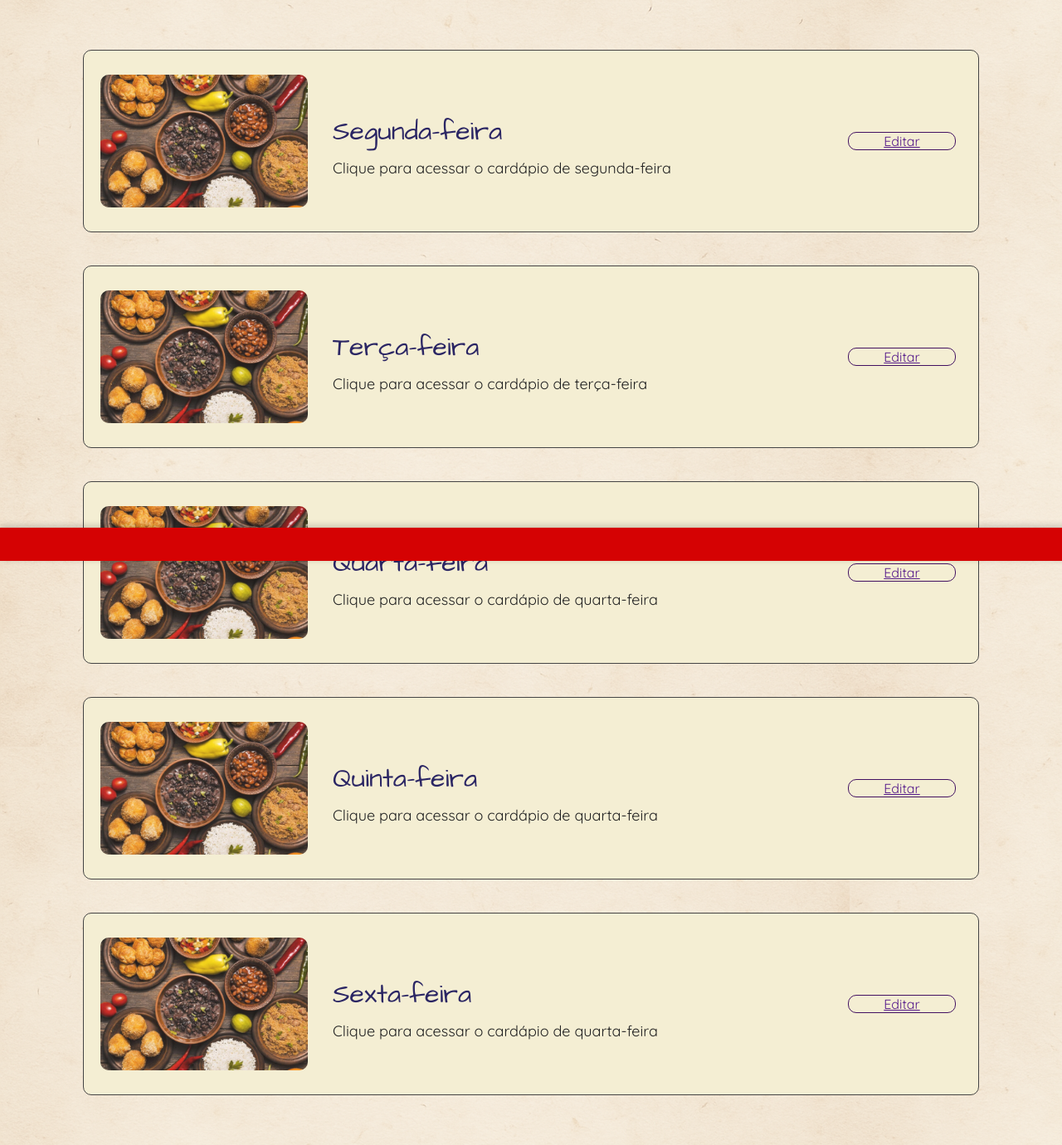
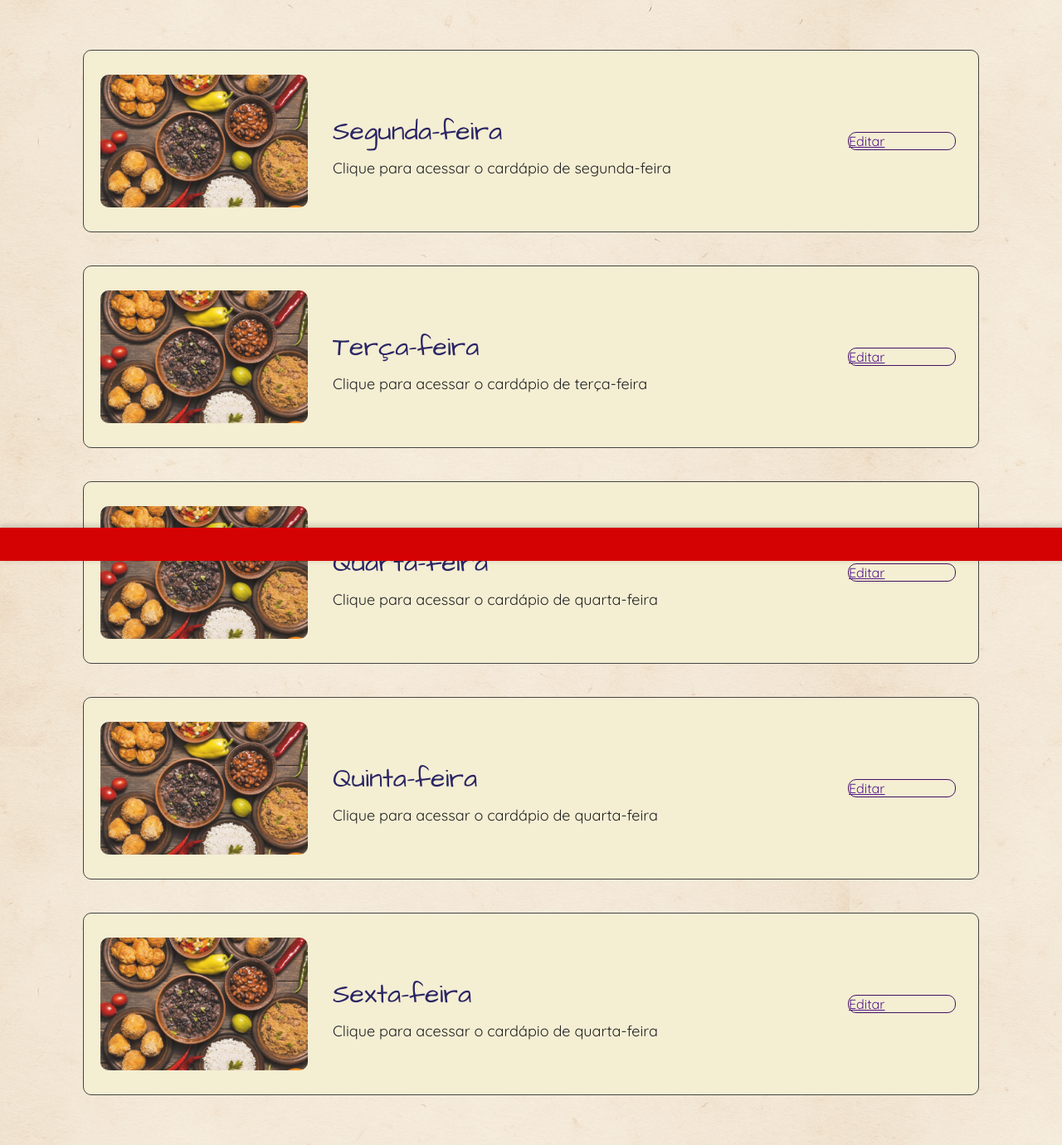
Before and after one commit to dudabas/projetec, a PHP site: page /cardapioadm.html in a window 1280 px wide. Shown: the part 124-1504 px from the top of the page at 83% size. Run offline with PHP 8.4, Linux system fonts and the light colour scheme.

Commit message:
Update styles.css

```diff
--- a/styles.css
+++ b/styles.css
@@ -200,7 +200,6 @@ footer {
   /*Editar adm cardapio*/
 .border-editor {
     position: absolute;
-    text-align: center;
     right: 10%;
     justify-content: start;
     border: 1px solid #421161;
@@ -210,5 +209,5 @@ footer {
 
   .editor-page {
     text-align: center;
-
+    margin-right: 10px;
   }
```
